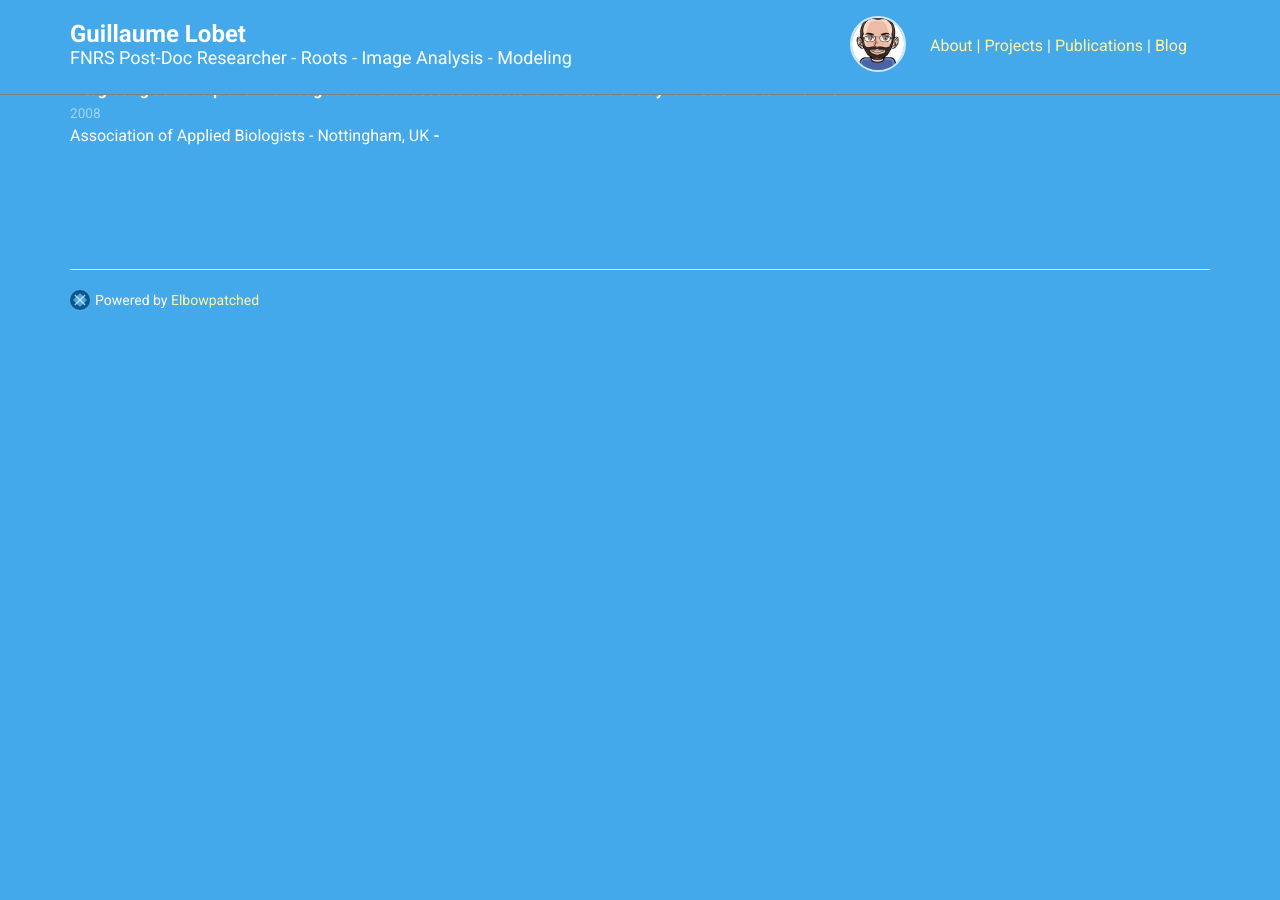
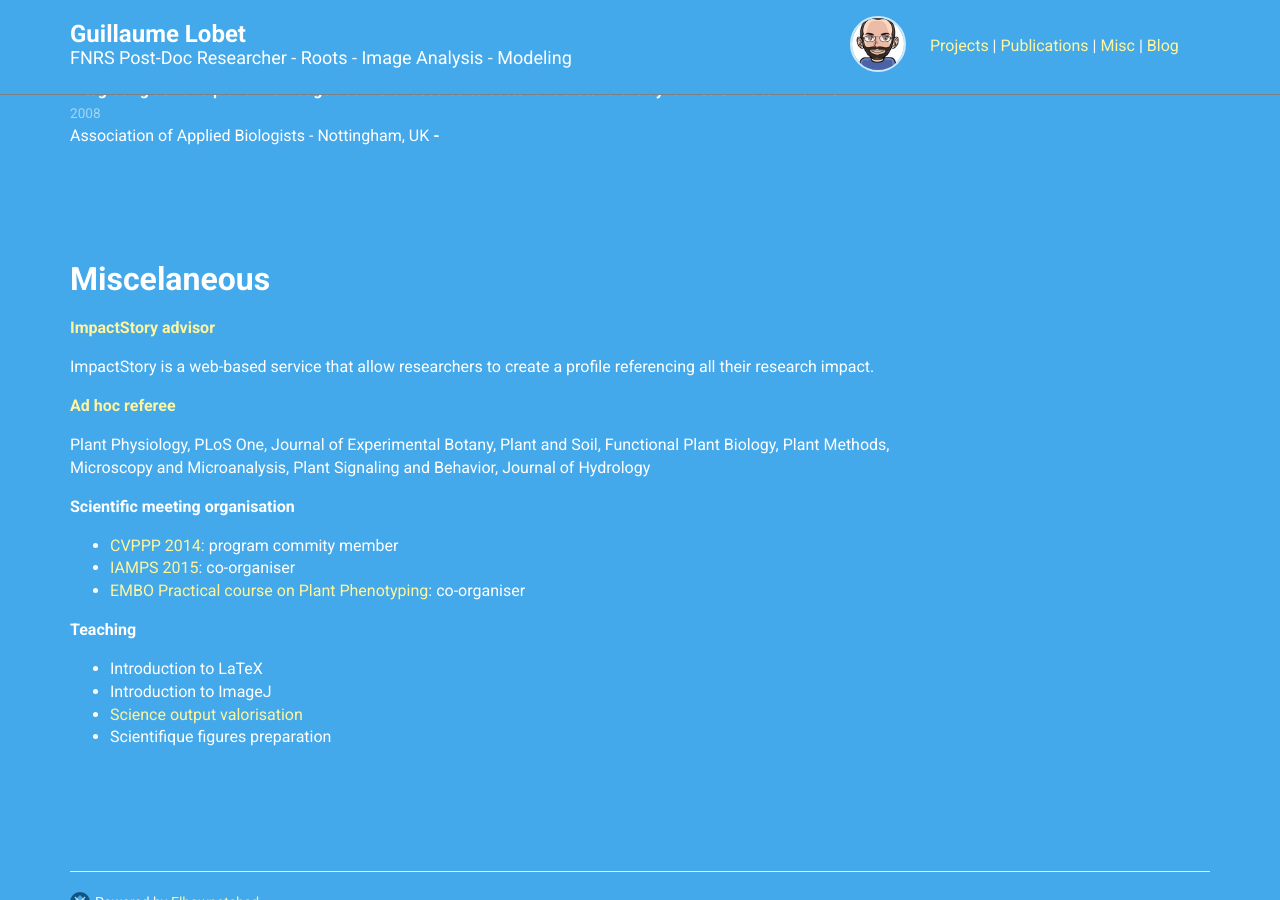
Before and after one commit to guillaumelobet/guillaumelobet.github.io, a Jekyll site: the page built from index.html, in a window 1280 px wide and 900 px high, scrolled down 4448 px. Built offline with Jekyll 4.4.1, drawn with Linux system fonts in a browser that asks for light colours; nearby versions of some CDN libraries; the list of posts is cut into pages by our own code; before the commit the page ends 4854 px from its top, so only the background shows below that.

Commit message:
added misc section

```diff
--- a/_config.yml
+++ b/_config.yml
@@ -2,12 +2,11 @@
 markdown: kramdown
 
 # http://jekyllrb.com/docs/github-pages/#project-page-url-structure
-baseurl: /elbowpatched-boilerplate/
+baseurl: /perso/
 
 # Setup
 title:            Guillaume's Blog
 paginate:         1
-baseurl:          /
 author:
   name:           Guillaume Lobet
   url:            https://twitter.com/guillaumelobet
--- /dev/null
+++ b/_data/misc.yml
@@ -0,0 +1,32 @@
+
+-
+  name: ImpactStory advisor
+  description: >
+    ImpactStory is a web-based service that allow researchers to create a profile referencing all their research impact.
+  url: https://impactstory.org/GuillaumeLobet
+
+-
+  name: Ad hoc referee
+  description: >
+    Plant Physiology, PLoS One, Journal of Experimental Botany, Plant and Soil, Functional Plant Biology, Plant Methods, Microscopy and Microanalysis, Plant Signaling and Behavior, Journal of Hydrology
+  url: https://publons.com/author/207362/guillaume-lobet
+
+-
+  name: Scientific meeting organisation
+  description: >
+    - [CVPPP 2014](): program commity member
+
+    - [IAMPS 2015](): co-organiser
+
+    - [EMBO Practical course on Plant Phenotyping](): co-organiser
+
+-
+  name: Teaching
+  description: >
+    - Introduction to LaTeX
+
+    - Introduction to ImageJ
+
+    - [Science output valorisation]()
+
+    - Scientifique figures preparation
--- a/_layouts/albertine.html
+++ b/_layouts/albertine.html
@@ -31,9 +31,9 @@ It is threatened by habitat loss.
   <link rel="stylesheet" href="//fonts.googleapis.com/css?family=Roboto:400,700">
   <link rel="stylesheet" href="//cdnjs.cloudflare.com/ajax/libs/font-awesome/4.1.0/css/font-awesome.min.css">
   <link rel="stylesheet" href="//netdna.bootstrapcdn.com/bootstrap/3.2.0/css/bootstrap.min.css">
-    <link rel="shortcut icon" href="{{ site.baseurl }}public/favicon.ico">
+  <link rel="shortcut icon" href="{{ site.baseurl }}public/favicon.ico">
 
-  <link rel="stylesheet" href="{{ site.baseurl }}/public/css/albertine.css">
+  <link rel="stylesheet" href="{{ site.baseurl }}public/css/albertine.css">
 
   <!-- HTML5 Shim and Respond.js IE8 support of HTML5 elements and media queries -->
   <!-- WARNING: Respond.js doesn't work if you view the page via file:// -->
@@ -52,7 +52,7 @@ It is threatened by habitat loss.
   <!-- HEADER -->
   <!-- ==================== -->
   <header>
-    <div class="container">
+    <div class="container" id="section_start">
       <div class="row">
         <div class="col-xs-9 col-lg-8">
           <h1>
@@ -64,13 +64,15 @@ It is threatened by habitat loss.
         </div>
 
         <div class="col-xs-2 col-lg-4">
-          <img src="{{ site.baseurl }}{{ site.data.personal.picture }}"
+          <a  href="#section-start">
+            <img src="{{ site.baseurl }}{{ site.data.personal.picture }}"
                class="img-circle"
                style="margin-top:-6px;width:56px;border:2px solid rgba(255,255,255,0.75); margin-right: 20px;">
-               <a  href="#section-about">About</a> |
-               <a  href="#projects">Projects</a> |
-               <a  href="#publications">Publications</a> |
-               <a  href="blog.html">Blog</a>
+          </a>
+          <a  href="#projects">Projects</a> |
+          <a  href="#publications">Publications</a> |
+          <a  href="#misc">Misc</a> |
+          <a  href="blog.html">Blog</a>
         </div>
       </div>
     </div>
@@ -288,6 +290,34 @@ It is threatened by habitat loss.
   </div>
 
 
+  <!-- ==================== -->
+  <!-- MISC -->
+  <!-- ==================== -->
+
+  <div class="container" id="misc">
+    <div class="row">
+      <section class="col-md-9">
+
+        <h3>Miscelaneous</h3>
+
+        {% for ms in site.data.misc %}
+          <p>
+              <b>
+                {% if ms.url %}
+                <a href="{{ ms.url }}">
+                  {{ ms.name }}
+                </a>
+                {% else %}
+                  {{ ms.name }}
+                {% endif %}
+              </b>
+              <br>
+              {{ ms.description | markdownify }}
+          </p>
+        {% endfor %}
+      </div>
+    </div>
+
 
   <!-- ==================== -->
   <!-- FOOTER -->
```
